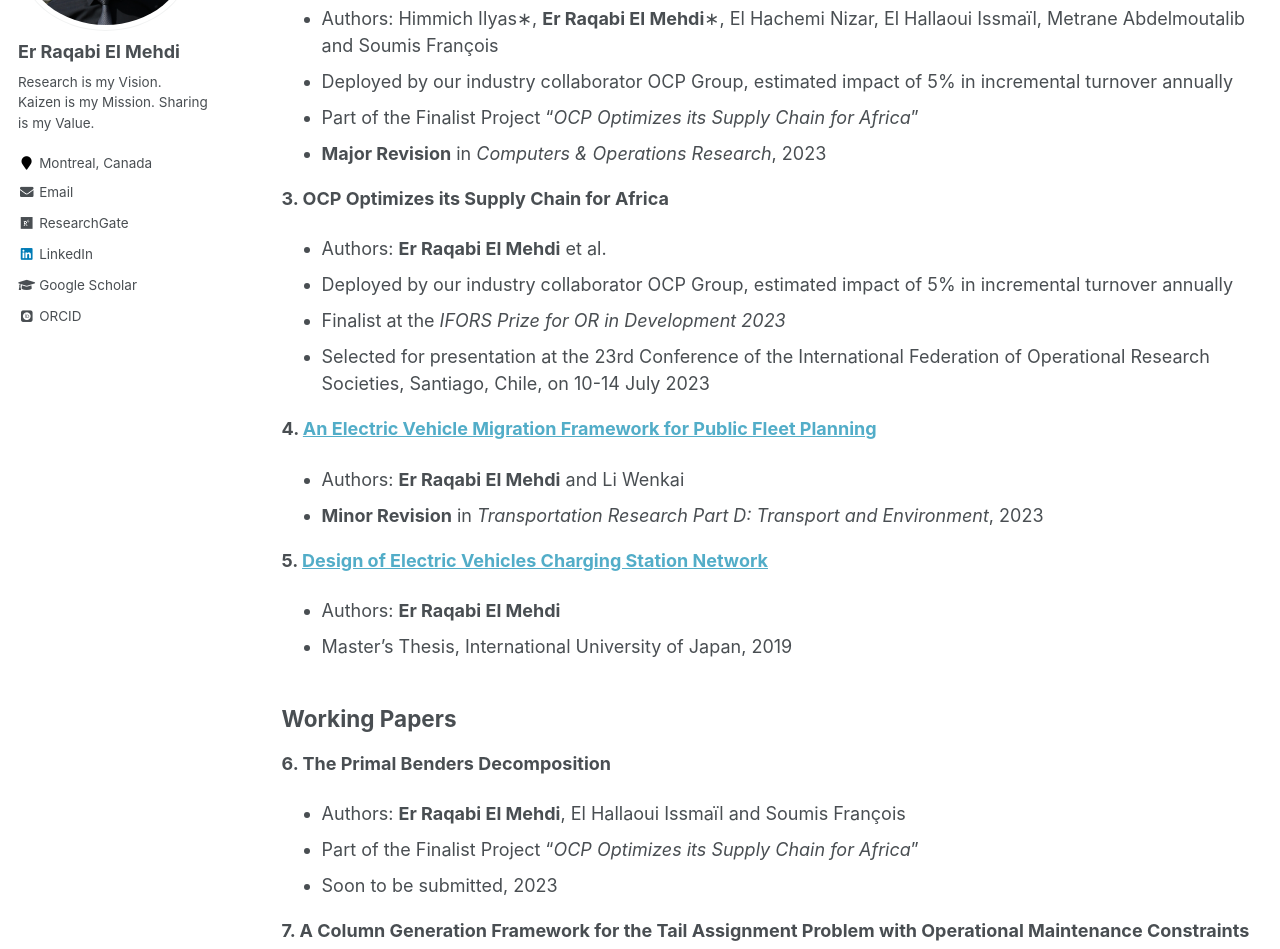
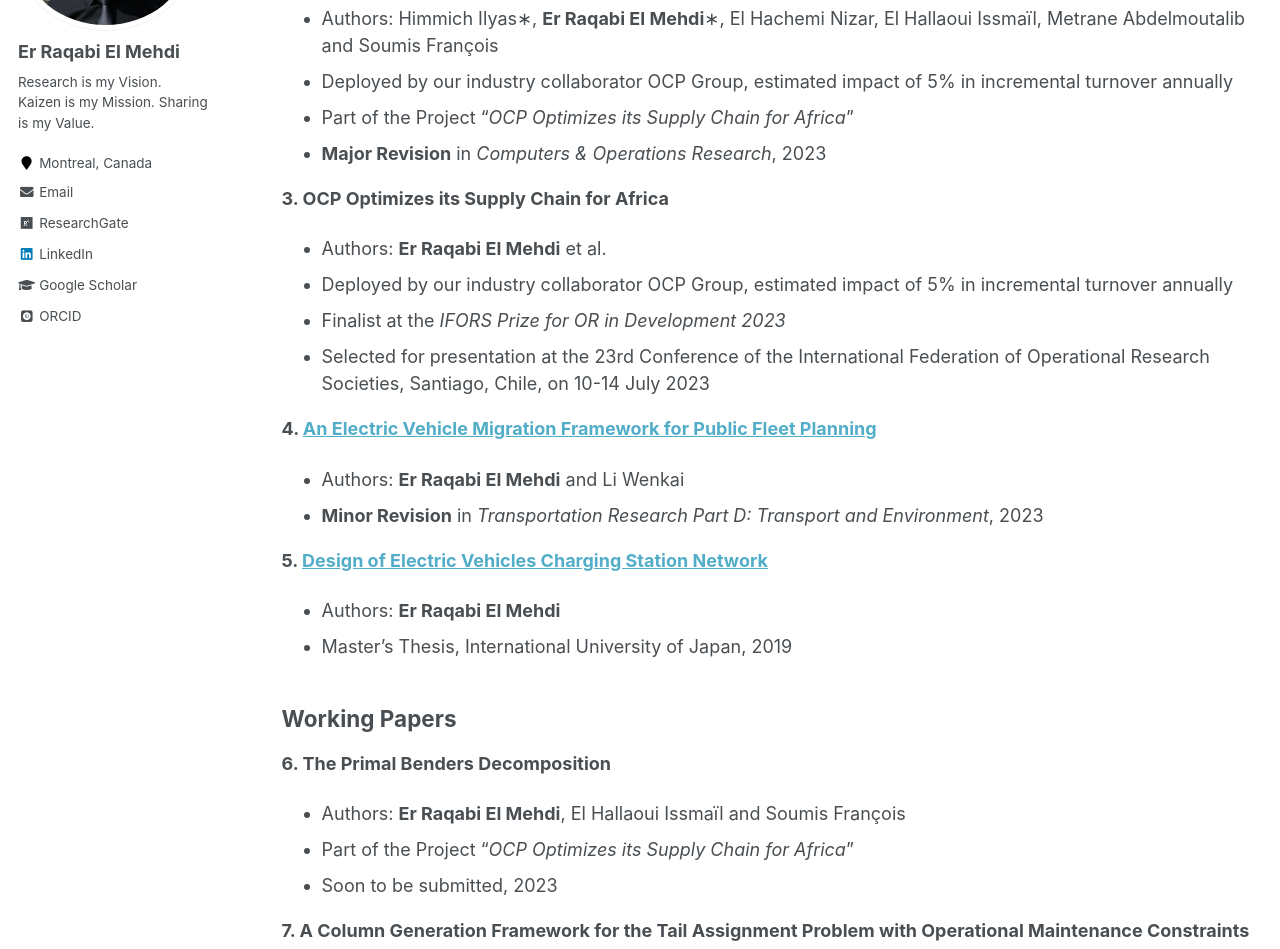
Before and after one commit to RqbMedi/rqbmedi.github.io, a Jekyll site: the page built from _pages/publications.md, in a window 1280 px wide and 1400 px high, scrolled down 403 px. Shown: the part 153-1102 px from the top of the window. Built offline with Jekyll 4.4.1, drawn with Linux system fonts in a browser that asks for light colours; some web fonts are replaced.

Commit message:
Update publications.md

```diff
--- a/_pages/publications.md
+++ b/_pages/publications.md
@@ -19,7 +19,7 @@ Published & Under Review
 **2. [MPILS: An Automatic Tuner for MILP Solvers](https://www.gerad.ca/en/papers/G-2022-53)**
  - Authors: Himmich Ilyas∗, **Er Raqabi El Mehdi**∗, El Hachemi Nizar, El Hallaoui Issmaïl, Metrane Abdelmoutalib and Soumis François
  - Deployed by our industry collaborator OCP Group, estimated impact of 5% in incremental turnover annually
- - Part of the Finalist Project "*OCP Optimizes its Supply Chain for Africa*"
+ - Part of the Project "*OCP Optimizes its Supply Chain for Africa*"
  - **Major Revision** in *Computers & Operations Research*, 2023
 
 **3. OCP Optimizes its Supply Chain for Africa**
@@ -40,7 +40,7 @@ Working Papers
 ------
 **6. The Primal Benders Decomposition**
  - Authors: **Er Raqabi El Mehdi**, El Hallaoui Issmaïl and Soumis François
- - Part of the Finalist Project "*OCP Optimizes its Supply Chain for Africa*"
+ - Part of the Project "*OCP Optimizes its Supply Chain for Africa*"
  - Soon to be submitted, 2023
 
 **7. A Column Generation Framework for the Tail Assignment Problem with Operational Maintenance Constraints**
```
